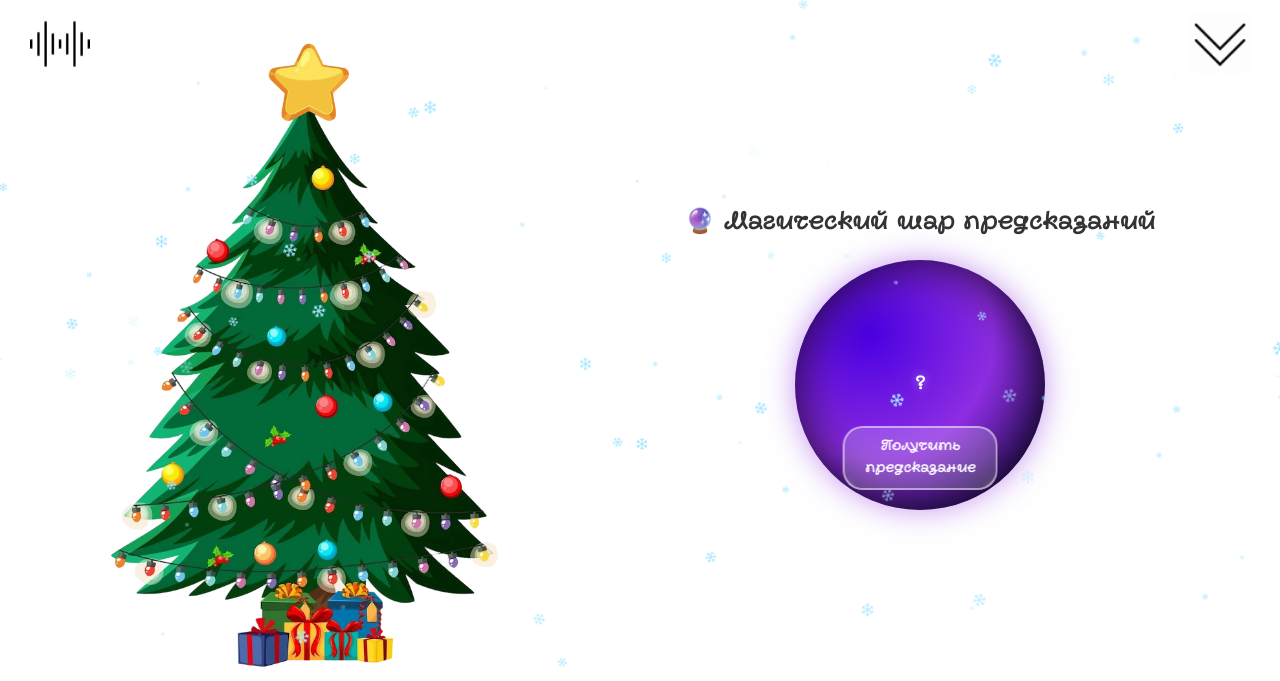
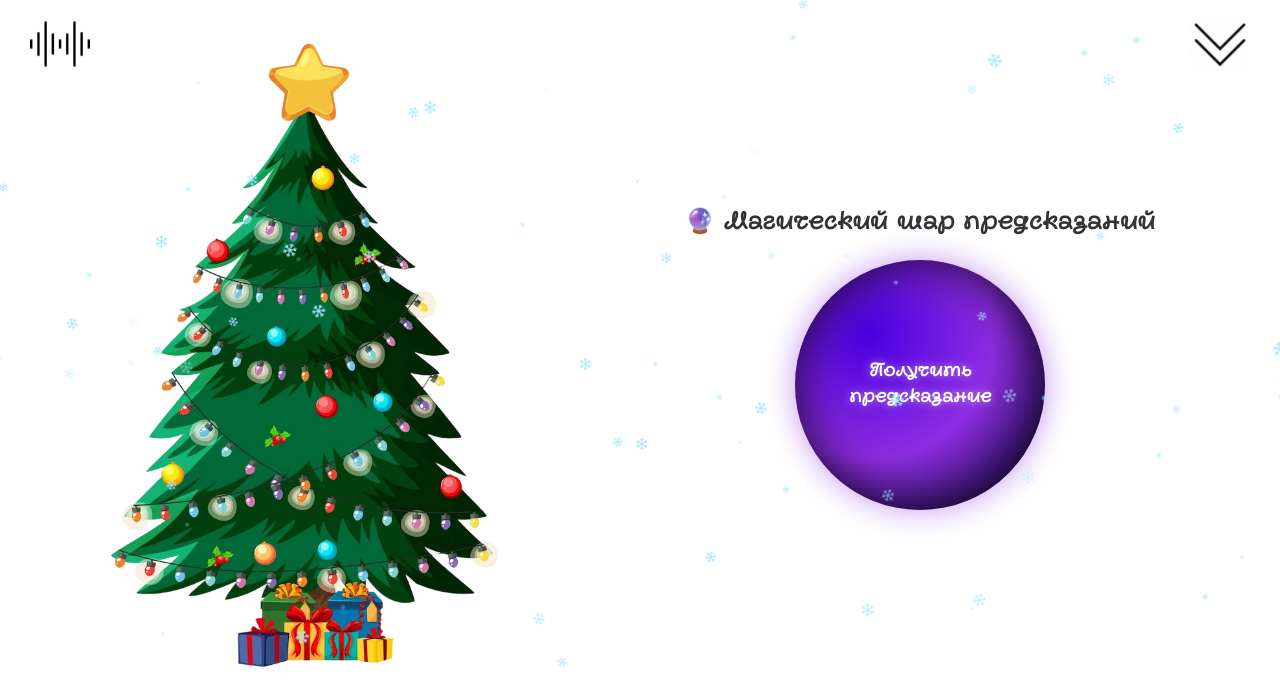
Before and after one commit to YuriyPlotnikovv/ny-countdown, a PHP site: page / in a window 1280 px wide. Shown: the part 16-697 px from the top of the page. Run offline with PHP 8.4, Linux system fonts and the light colour scheme; style sheets or scripts are compiled from the project's sources; some libraries are stand-ins or nearby versions.

Commit message:
Добавление шара с предсказаниями

```diff
--- a/index.html
+++ b/index.html
@@ -36,11 +36,8 @@
                 <div class="new-year-countdown__magic-ball-inner" id="ballInner">
                     <div class="new-year-countdown__magic-ball-stars"></div>
                     <div class="new-year-countdown__magic-ball-content">
-                        <div class="new-year-countdown__magic-ball-text" id="predictionText">?</div>
+                        <div class="new-year-countdown__magic-ball-text" id="predictionText">Получить предсказание</div>
                         <div class="new-year-countdown__magic-ball-loading" id="loadingText">🔮 Думаю...</div>
-                        <button class="new-year-countdown__magic-ball-button" id="ballButton">
-                            Получить предсказание
-                        </button>
                     </div>
                 </div>
             </div>
--- a/src/css/style.scss
+++ b/src/css/style.scss
@@ -218,40 +218,6 @@ html, body {
     @media (max-width: 480px) {
       font-size: 14px;
       padding: 10px;
-    }
-  }
-
-  &__magic-ball-button {
-    position: absolute;
-    bottom: 20px;
-    left: 50%;
-    transform: translateX(-50%);
-    background: rgba(255, 255, 255, 0.2);
-    color: white;
-    border: 2px solid rgba(255, 255, 255, 0.5);
-    padding: 8px 20px;
-    font-size: 14px;
-    border-radius: 20px;
-    cursor: pointer;
-    transition: all 0.3s ease;
-    backdrop-filter: blur(5px);
-    z-index: 4;
-    font-family: $font-family;
-    font-weight: bold;
-
-    @media (max-width: $media-medium) {
-      padding: 6px 15px;
-      font-size: 12px;
-      bottom: 15px;
-    }
-
-    &:hover {
-      background: rgba(255, 255, 255, 0.3);
-      transform: translateX(-50%) translateY(-2px);
-    }
-
-    &:active {
-      transform: translateX(-50%);
     }
   }
 
```
Also changed, not shown: src/js/modules/magicBall.js (+8 -28 lines).
